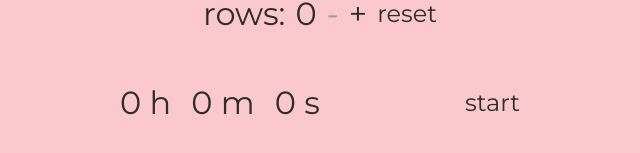
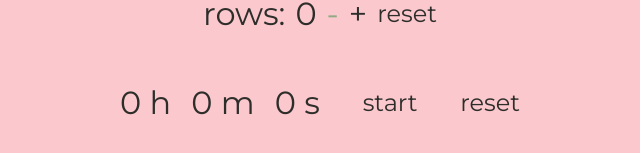
Before and after one commit to SafiaKhalid/crochet-counter, a React (Vite) app: page / in a window 1280 px wide. Shown: the part 485-638 px from the top of the page, without its empty margins (320-960 px from the left). Built offline with nearby package versions, Linux system fonts and the light colour scheme.

Commit message:
Reset button timer functionality

```diff
--- a/src/Timer.jsx
+++ b/src/Timer.jsx
@@ -24,12 +24,17 @@ const Timer = ({time, setTime}) => {
         timerInterval = null
     }
 
-  /*   const resetTimer = () => {
-        pauseTimer()
+    const resetTimer = () => {
+        clearInterval(timerInterval)
         setTimerStart(false)
+        setTime(null)
         setPausedTime(0)
-        setTime(0)
-    } */
+        setTimeComponents({
+            secs: 0,
+            mins: 0,
+            hrs: 0
+        })
+    }
 
     const updateTimer = () => {
         let currentTime = new Date().getTime()
@@ -68,7 +73,7 @@ const Timer = ({time, setTime}) => {
         <p>{timeComponents.secs} s</p>
         </div>
         <button className="btn function-btn" onClick={timeCheck}>{timerStart? 'pause':'start'}</button>
-        {/* <button className=" btn function-btn" onClick={resetTimer}>reset</button> */}
+        <button className=" btn function-btn" onClick={resetTimer}>reset</button>
     </section>
 }
 
```
